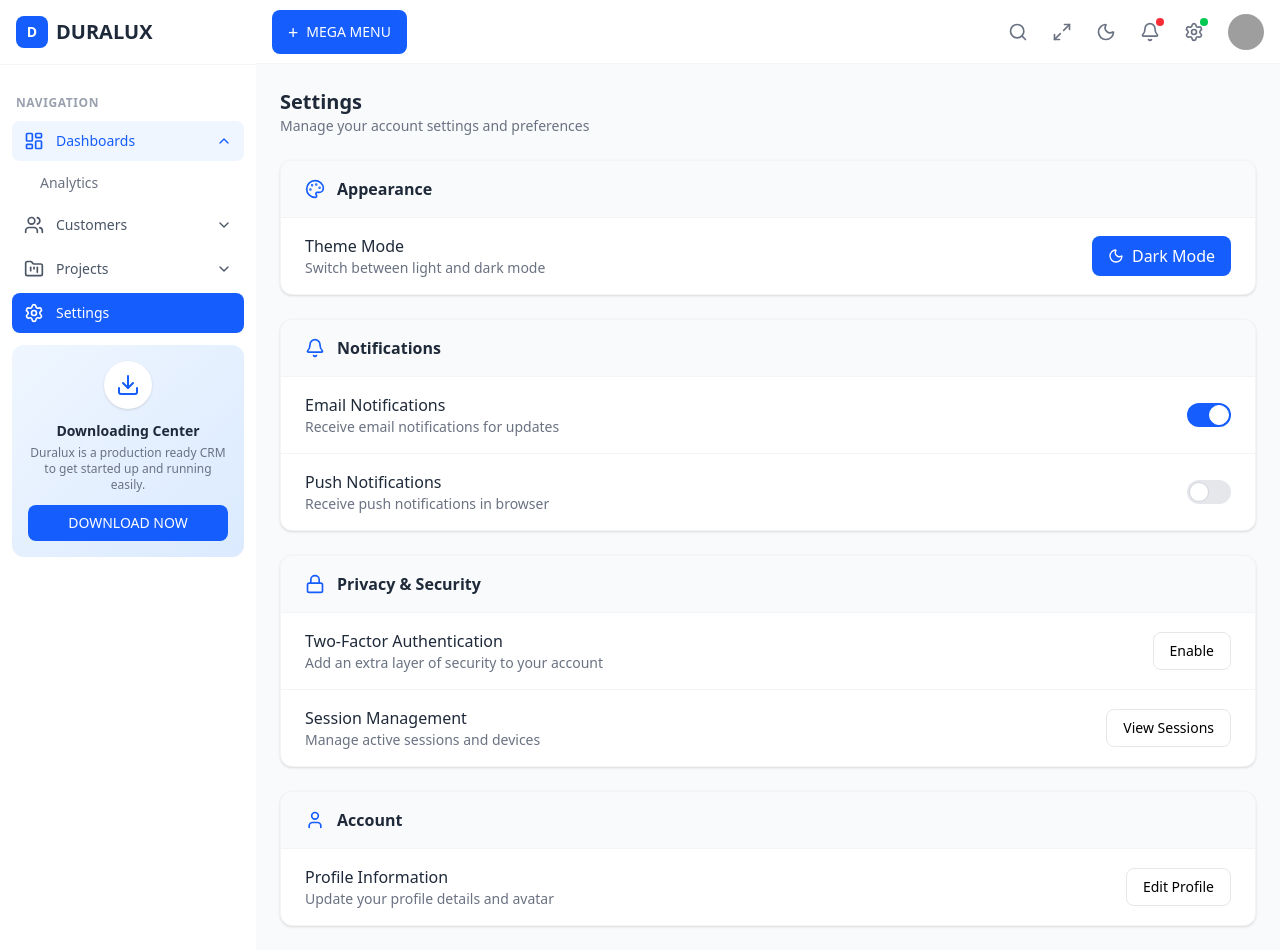
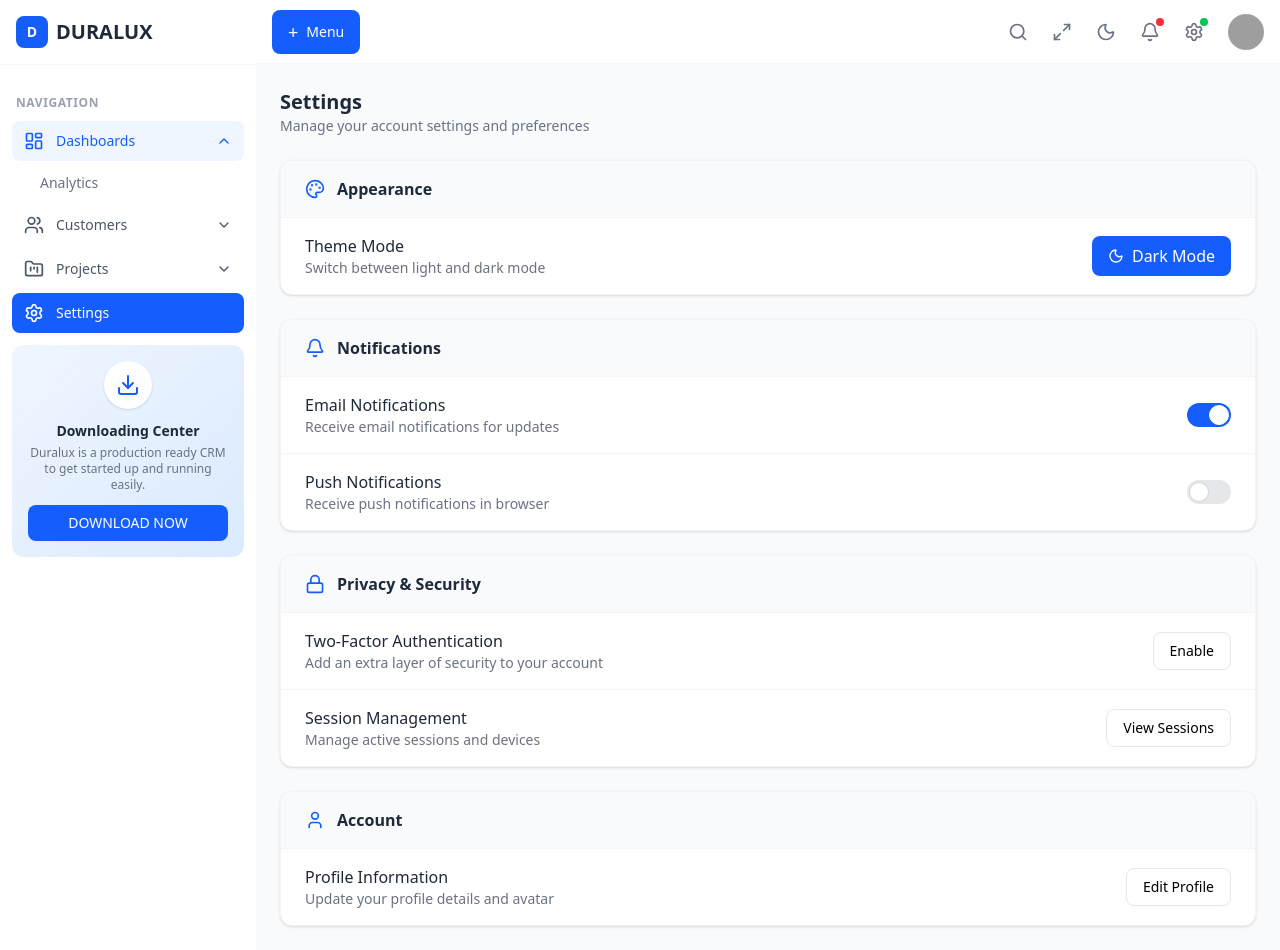
Before and after one commit to jmbrathnayke/React-Admin-Dashboard, a React (Vite) app in the folder Admin_Dashboard/: page /settings in a window 1280 px wide. Built offline with nearby package versions, Linux system fonts and the light colour scheme; grey boxes are pictures that could not be loaded.

Commit message:
navbar error fixed

```diff
--- a/Admin_Dashboard/src/Components/Layouts/Navbar.jsx
+++ b/Admin_Dashboard/src/Components/Layouts/Navbar.jsx
@@ -17,7 +17,7 @@
 
         <button className="hidden md:flex items-center gap-2 px-4 py-2 bg-blue-600 text-white rounded-lg hover:bg-blue-700 transition-colors">
           <span className="text-lg">+</span>
-          <span className="text-sm font-medium">MEGA MENU</span>
+          <span className="text-sm font-medium">Menu</span>
         </button>
       </div>
 
```
